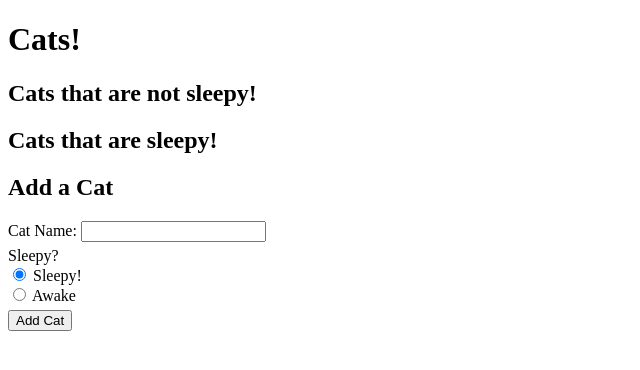
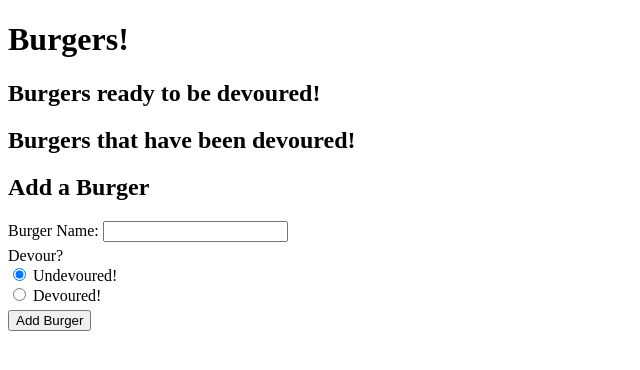
Before and after one commit to PatrickRice/burger, a Node server app: page / in a window 1280 px wide. Shown: the top 370 px of the page, without its empty margins (0-640 px from the left). Run offline with Node 20, Linux system fonts and the light colour scheme; data that the repository does not hold is empty; some libraries are stand-ins or nearby versions.

Commit message:
fixed untracked files

```diff
--- a/config/connection.js
+++ b/config/connection.js
@@ -6,7 +6,7 @@ var connection = mysql.createConnection({
   port: 3306,
   user: "root",
   password: "",
-  database: "cat_db"
+  database: "burgers_db"
 });
 
 // Make connection.
--- a/controllers/burgers_controller.js
+++ b/controllers/burgers_controller.js
@@ -3,37 +3,37 @@ var express = require("express");
 var router = express.Router();
 
 // Import the model (cat.js) to use its database functions.
-var cat = require("../models/burger.js");
+var burger = require("../models/burger.js");
 
 // Create all our routes and set up logic within those routes where required.
 router.get("/", function(req, res) {
-  cat.all(function(data) {
+  burger.all(function(data) {
     var hbsObject = {
-      cats: data
+      burgers: data
     };
     console.log(hbsObject);
     res.render("index", hbsObject);
   });
 });
 
-router.post("/api/cats", function(req, res) {
-  cat.create([
-    "name", "sleepy"
+router.post("/api/burgers", function(req, res) {
+  burger.create([
+    "burger_name", "devoured"
   ], [
-    req.body.name, req.body.sleepy
+    req.body.burger_name, req.body.devoured
   ], function(result) {
     // Send back the ID of the new quote
     res.json({ id: result.insertId });
   });
 });
 
-router.put("/api/cats/:id", function(req, res) {
+router.put("/api/burgers/:id", function(req, res) {
   var condition = "id = " + req.params.id;
 
   console.log("condition", condition);
 
-  cat.update({
-    sleepy: req.body.sleepy
+  burger.update({
+    devoured: req.body.devoured
   }, condition, function(result) {
     if (result.changedRows == 0) {
       // If no rows were changed, then the ID must not exist, so 404
@@ -44,10 +44,10 @@ router.put("/api/cats/:id", function(req, res) {
   });
 });
 
-router.delete("/api/cats/:id", function(req, res) {
+router.delete("/api/burgers/:id", function(req, res) {
   var condition = "id = " + req.params.id;
 
-  cat.delete(condition, function(result) {
+  burger.delete(condition, function(result) {
     if (result.affectedRows == 0) {
       // If no rows were changed, then the ID must not exist, so 404
       return res.status(404).end();
--- a/models/burger.js
+++ b/models/burger.js
@@ -1,29 +1,29 @@
 // Import the ORM to create functions that will interact with the database.
 var orm = require("../config/orm.js");
 
-var cat = {
+var burger = {
   all: function(cb) {
-    orm.all("cats", function(res) {
+    orm.all("burgers", function(res) {
       cb(res);
     });
   },
   // The variables cols and vals are arrays.
   create: function(cols, vals, cb) {
-    orm.create("cats", cols, vals, function(res) {
+    orm.create("burgers", cols, vals, function(res) {
       cb(res);
     });
   },
   update: function(objColVals, condition, cb) {
-    orm.update("cats", objColVals, condition, function(res) {
+    orm.update("burgers", objColVals, condition, function(res) {
       cb(res);
     });
   },
   delete: function(condition, cb) {
-    orm.delete("cats", condition, function(res) {
+    orm.delete("burgers", condition, function(res) {
       cb(res);
     });
   }
 };
 
-// Export the database functions for the controller (catsController.js).
-module.exports = cat;
+// Export the database functions for the controller (burgers_controller.js).
+module.exports = burger;
--- a/views/index.handlebars
+++ b/views/index.handlebars
@@ -1,38 +1,38 @@
-<h1>Cats!</h1>
+<h1>Burgers!</h1>
 
-<h2>Cats that are not sleepy!</h2>
+<h2>Burgers ready to be devoured!</h2>
 
 <ul>
-  {{#each cats}}
-    {{#unless sleepy}}
-      {{> burgers/burger-block sleep=true}}
+  {{#each burgers}}
+    {{#unless devoured}}
+      {{> burgers/burger-block devoured=true}}
     {{/unless}}
   {{/each}}
 </ul>
 
-<h2>Cats that are sleepy!</h2>
+<h2>Burgers that have been devoured!</h2>
 
 <ul>
-  {{#each cats}}
-    {{#if sleepy}}
-      {{> burgers/burger-block sleep=false}}
+  {{#each burgers}}
+    {{#if devoured}}
+      {{> burgers/burger-block devoured=false}}
     {{/if}}
   {{/each}}
 </ul>
 
-<h2>Add a Cat</h2>
+<h2>Add a Burger</h2>
 <form class="create-form">
 
   <div class="form-group">
-    <label for="ca">Cat Name:</label>
-    <input type="text" id="ca" name="name">
+    <label for="ca">Burger Name:</label>
+    <input type="text" id="ca" name="burger_name">
   </div>
 
   <div class="form-group">
-    <label for="sleepy">Sleepy?</label><br>
-    <input type="radio" name="sleepy" value="1" checked> Sleepy!<br>
-    <input type="radio" name="sleepy" value="0"> Awake
+    <label for="devoured">Devour?</label><br>
+    <input type="radio" name="devoured" value="1" checked> Undevoured!<br>
+    <input type="radio" name="devoured" value="0"> Devoured!
   </div>
 
-  <button type="submit">Add Cat</button>
+  <button type="submit">Add Burger</button>
 </form>
--- a/views/layouts/main.handlebars
+++ b/views/layouts/main.handlebars
@@ -3,7 +3,7 @@
 <head>
 	<meta charset="UTF-8">
 		<link rel="stylesheet" href="/assets/css/burger_style.css" type="text/css" />
-		<title>MVC With Cats!</title>
+		<title>That's a Tasty Burger!!</title>
 		<script src="https://code.jquery.com/jquery.js"></script>
 		<script src="/assets/js/burgers.js"></script>
 	</head>
--- a/views/partials/burgers/burger-block.handlebars
+++ b/views/partials/burgers/burger-block.handlebars
@@ -1,9 +1,9 @@
 <li>
-	{{name}}
+	{{burger_name}}
 
-	<button class="change-sleep" data-id="{{id}}" data-newsleep="{{sleep}}">
-		{{#if sleep}}SLEEP TIME!{{else}}WAKE UP!{{/if}}
+	<button class="change-devoured" data-id="{{id}}" data-newdevoured="{{devoured}}">
+		{{#if devoured}}Devour!{{/if}}
 	</button>
 
-	<button class="delete-cat" data-id="{{this.id}}">DELETE!</button>
+	<button class="delete-burger" data-id="{{this.id}}">DELETE!</button>
 </li>
```
Also changed, not shown: db/schema.sql (+16 -5 lines), db/seeds.sql (+11 -6 lines), public/assets/js/burgers.js, 1 other file.
